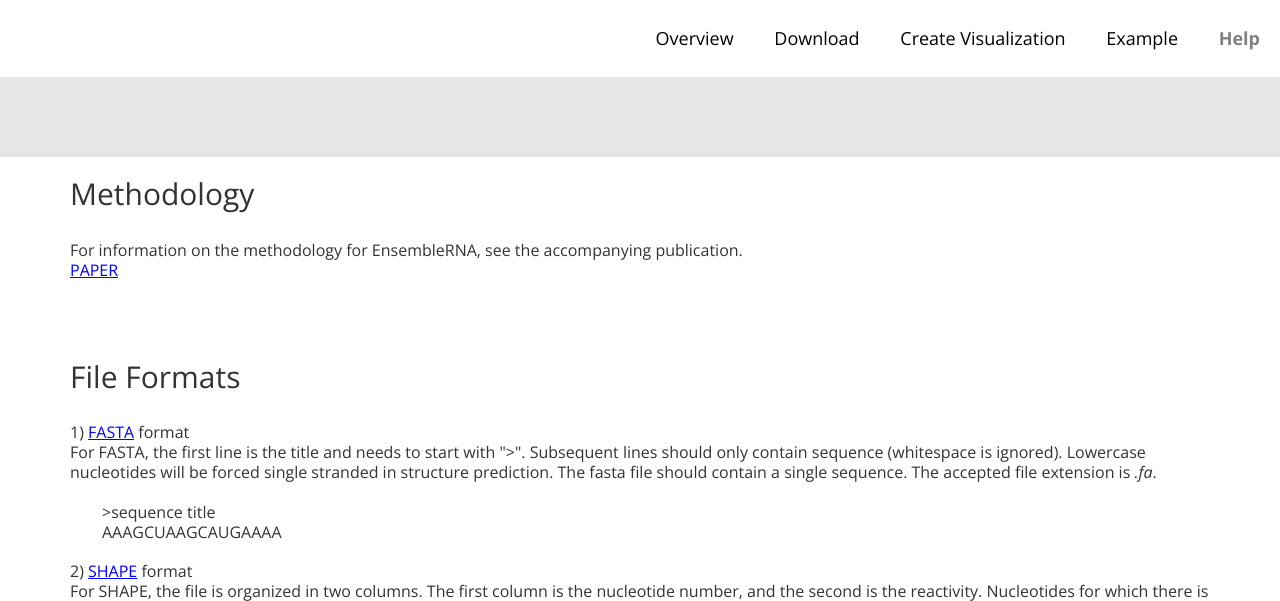
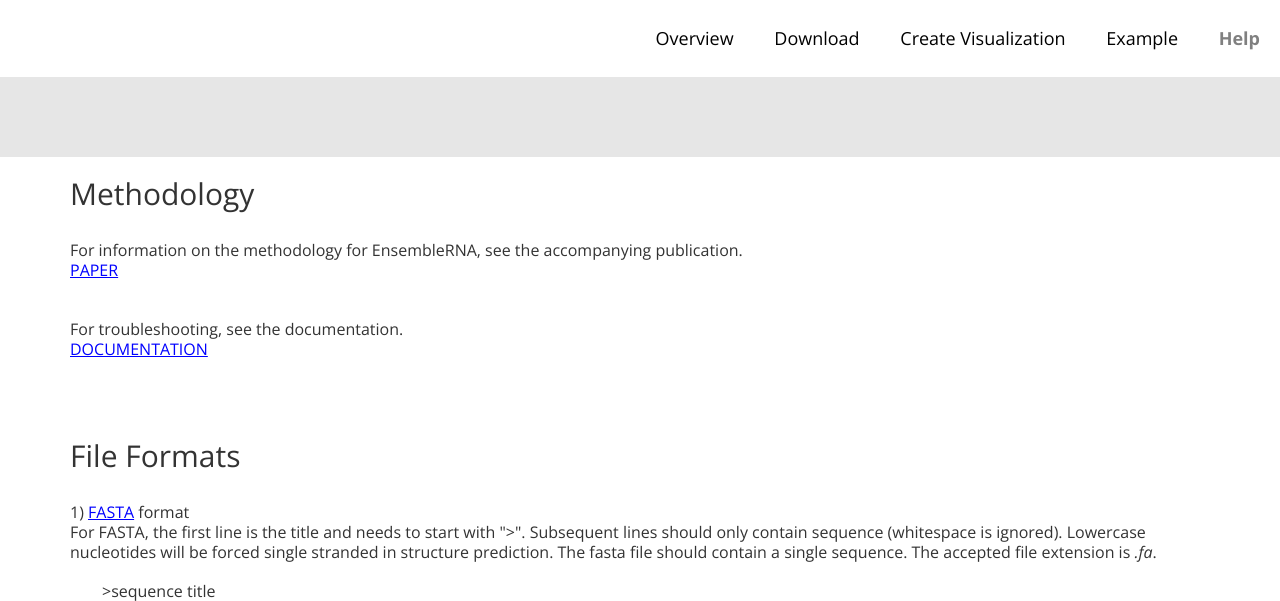
Before and after one commit to cbtolson/ensemblerna_webserver, a Flask app: page /help in a window 1280 px wide. Shown: the top 601 px of the page. Run offline with Flask 2, Linux system fonts and the light colour scheme; some libraries are stand-ins or nearby versions.

Commit message:
add line for Documentation to help

```diff
--- a/wsgi/templates/help.html
+++ b/wsgi/templates/help.html
@@ -59,7 +59,10 @@ a:active {
         <h2 class="text-left">Methodology</h2>
         <p class="lead" style="line-height:85%;"><font size=3><br>
             For information on the methodology for EnsembleRNA, see the accompanying publication.<br>
-           <a style="color: blue;background-color: transparent;text-decoration: underline;" href="">PAPER</a>
+            <a style="color: blue;background-color: transparent;text-decoration: underline;" href="">PAPER</a>
+            <br><br><br>
+            For troubleshooting, see the documentation.<br>
+            <a style="color: blue;background-color: transparent;text-decoration: underline;" href="{{ url_for('static', filename='files/Documentation.pdf') }}" download>DOCUMENTATION</a>
         </font></p>
     </div><br><br>
 
```
